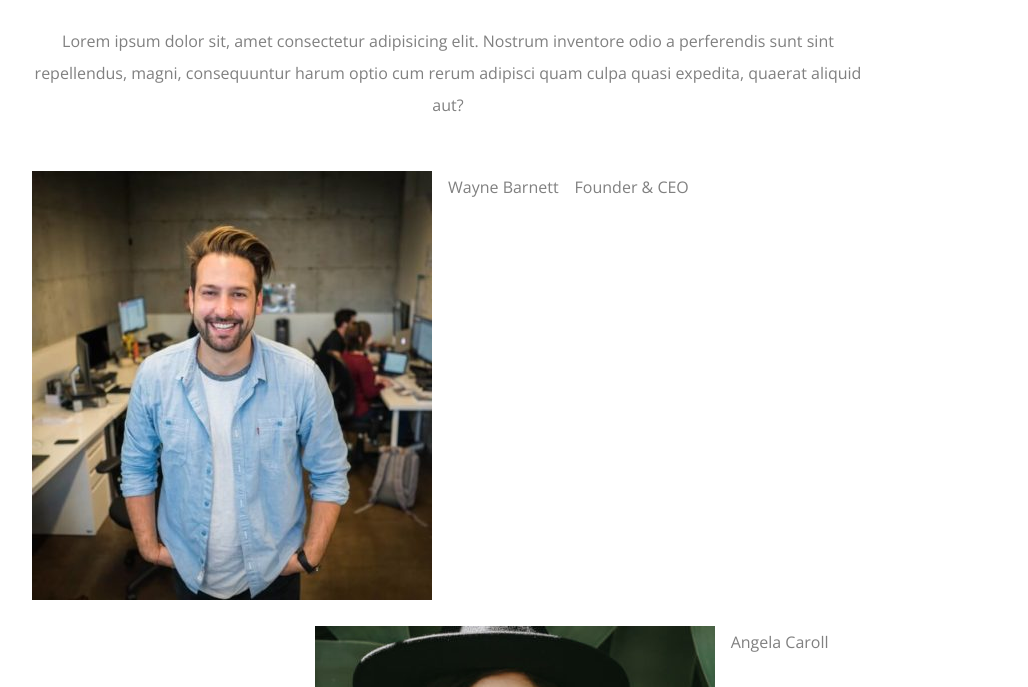
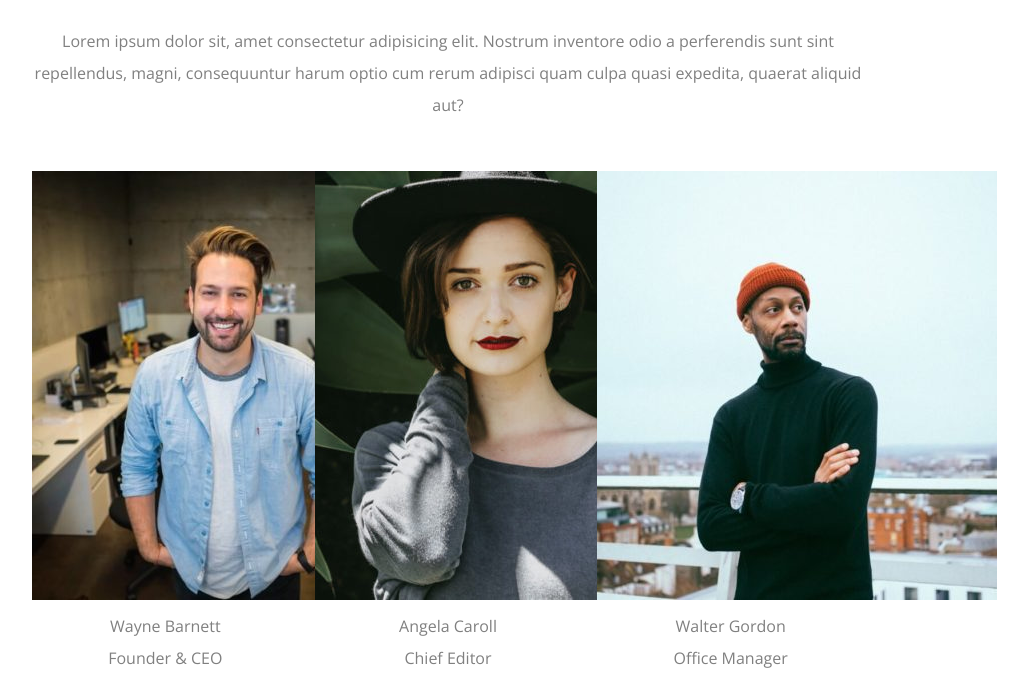
Before and after one commit to SimoCrash/js-our-team, a plain HTML site: page index.html in a window 1280 px wide. Shown: the part 71-758 px from the top of the page, without its empty margins (192-1220 px from the left). Drawn offline with nearby package versions, Linux system fonts and the light colour scheme.

Commit message:
push per richiesta hotwell

```diff
--- a/css/style.css
+++ b/css/style.css
@@ -30,6 +30,10 @@ body {
     gap: 1rem;
 }
 
+.photo {
+    width: 100%;
+}
+
 .card {
     width: calc((100% - 2rem) / 3);
 }
--- a/js/script.js
+++ b/js/script.js
@@ -49,25 +49,25 @@ for (let i = 0; i < arrWorkers.length; i++) {
     workerImg.classList.add("photo");
 
     workerImg.innerHTML += `${arrWorkers[i].photo}`;
-    printText.append(workerImg);
+    card.append(workerImg);
     printText.append(card);
 
 
-    card.classList.add("card");
+    //card.classList.add("card");
     const workerName = document.createElement("div");
     workerName.classList.add("name");
 
     workerName.innerHTML += `${arrWorkers[i].name}`;
-    printText.append(workerName);
+    card.append(workerName);
     printText.append(card);
 
 
-    card.classList.add("card");
+    //card.classList.add("card");
     const workerTask = document.createElement("div");
     workerTask.classList.add("task");
 
     workerTask.innerHTML += `${arrWorkers[i].task}`;
-    printText.append(workerTask);
+    card.append(workerTask);
     printText.append(card);
 
 }
```
